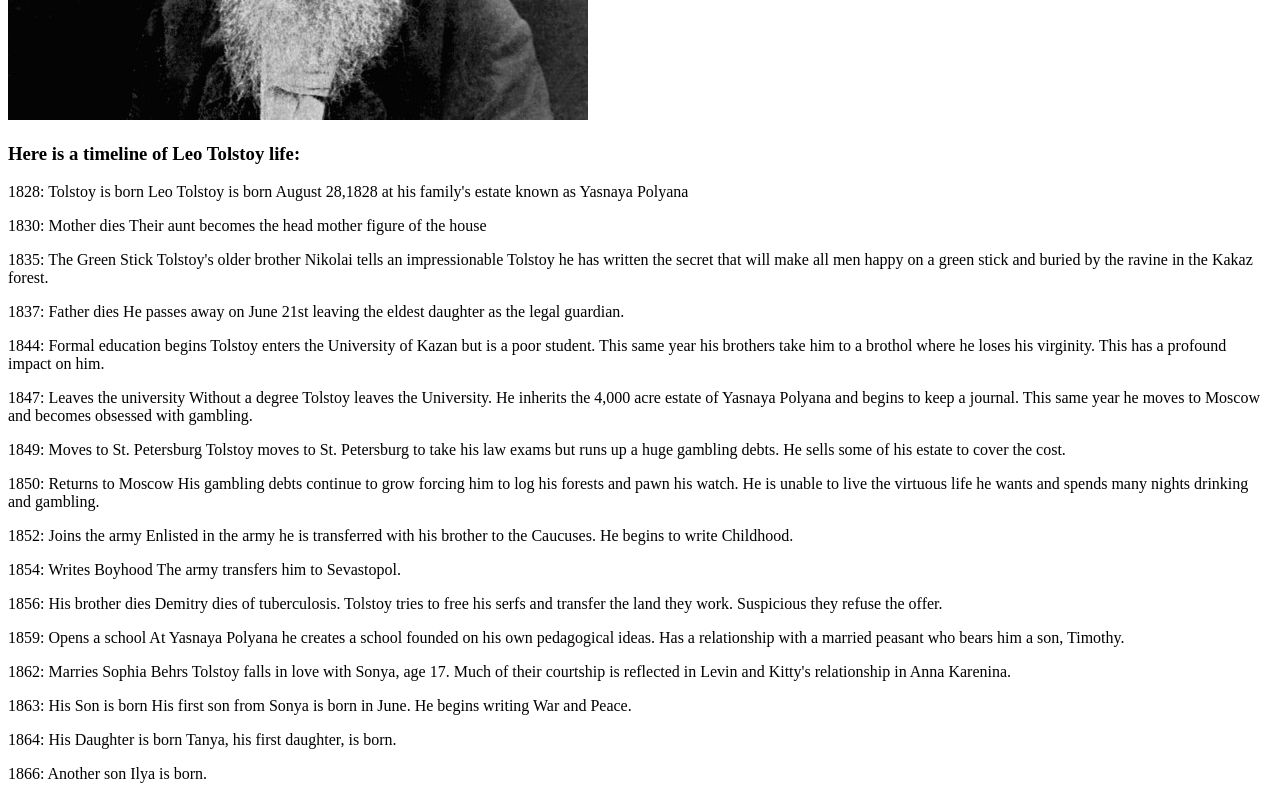
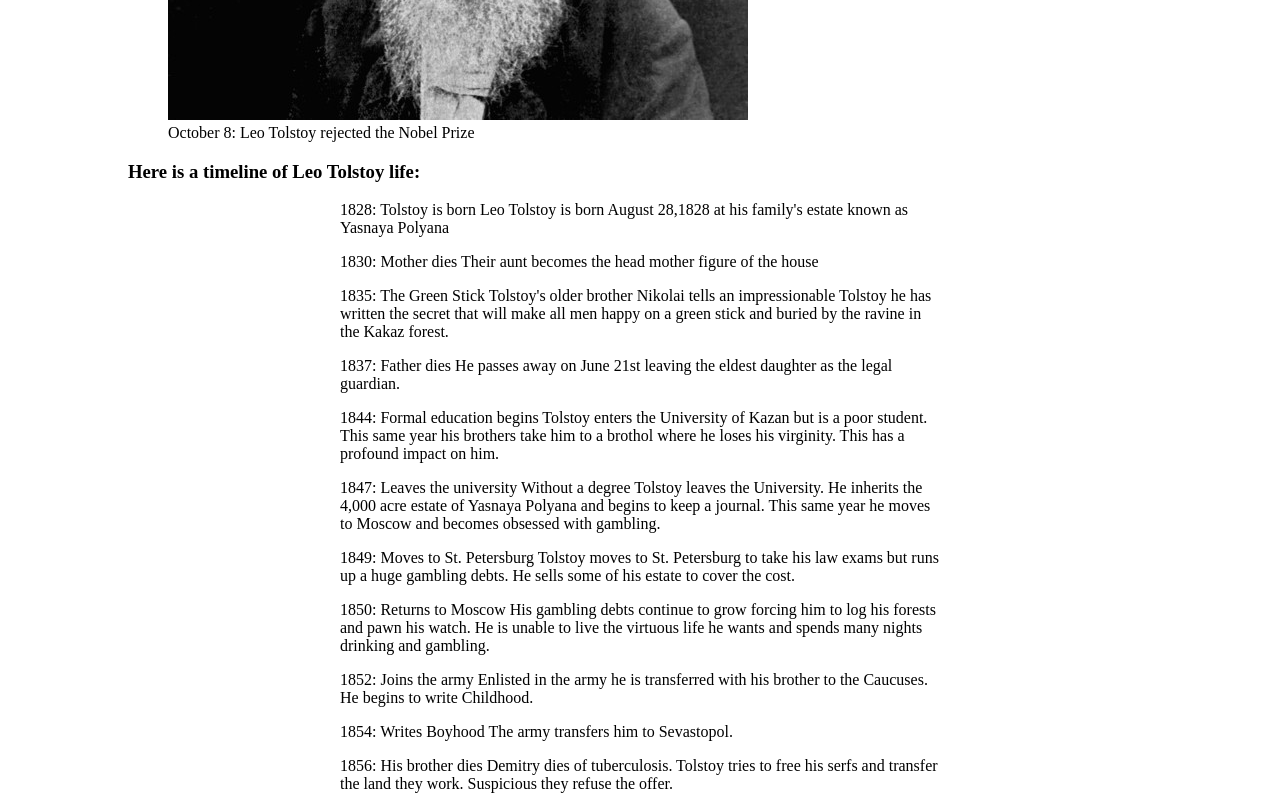
Before and after one commit to zhilinskiyt/Tribute-Page, a plain HTML site: page index.html in a window 1280 px wide. Shown: the part 380-1176 px from the top of the page. Drawn offline with Linux system fonts and the light colour scheme.

Commit message:
feat: add semantic markup

```diff
--- a/index.html
+++ b/index.html
@@ -4,14 +4,34 @@
     <meta charset="UTF-8">
     <meta name="viewport" content="width=device-width, initial-scale=1.0">
     <link rel="stylesheet" href="style.css">
-    <title>Document</title>
+    <title>Leo Tolstoy</title>
+    <link rel="icon" href="leo.jpg" type="image/jpg" sizes="64x64">
 </head>
 <body>
-    <div class="warpper">
+    <main>
+
+        <div class="wrapper">
+
+            <header>
+
                 <h1>Leo Tolstoy</h1>
+
                 <p>Leo Tolstoy - Russian author, a master of realistic fiction and one of the world's greatest novelists.</p>
+
+            </header>
+            <figure>
                 <img src="leo.jpg" alt="Leo Tolstoy">
+                <figcaption>October 8: Leo Tolstoy rejected the Nobel Prize</figcaption>
+            </figure>
+
+            <section>
                 <h3>Here is a timeline of Leo Tolstoy life:</h3>
+            </section>
+
+
+            <div class="timeline">
+
+                <section>
 
                     <p>1828: Tolstoy is born
                         Leo Tolstoy is born August 28,1828 at his family's estate known as Yasnaya Polyana
@@ -165,10 +185,20 @@
                         A few days latter he passes away. He is buried, as requested, by the "green stick" his brother told him about in his childhood.
                         </P>
 
+                </section>
+
+            </div>
+
+            <section>
             <p>«Когда в литературе есть Толстой, то легко и приятно быть литератором, так как Толстой делает за всех. Его деятельность служит оправданием тех упований и чаяний, какие на литературу возлагаются, < > пока он жив, дурные вкусы в литературе, всякое пошлячество, < > озлобленные самолюбия будут далеко в тени. Только один его нравственный авторитет способен держать на известной высоте так называемые литературные течения и настроения».
             А.П. Чехов</p>
+            </section>
 
+            <section>
                 <p>If you have time, you should read more about this incredible human being on his Wikipedia entry.</p>
+            </section>
+
         </div>
 
+    </main>
      </html>
--- a/style.css
+++ b/style.css
@@ -0,0 +1,9 @@
+.wrapper {
+    margin: auto;
+    width: 1024px;
+}
+
+.timeline {
+    margin: auto;
+    max-width: 600px;
+}
```
Lines whose indentation alone changed are shown as unchanged.
